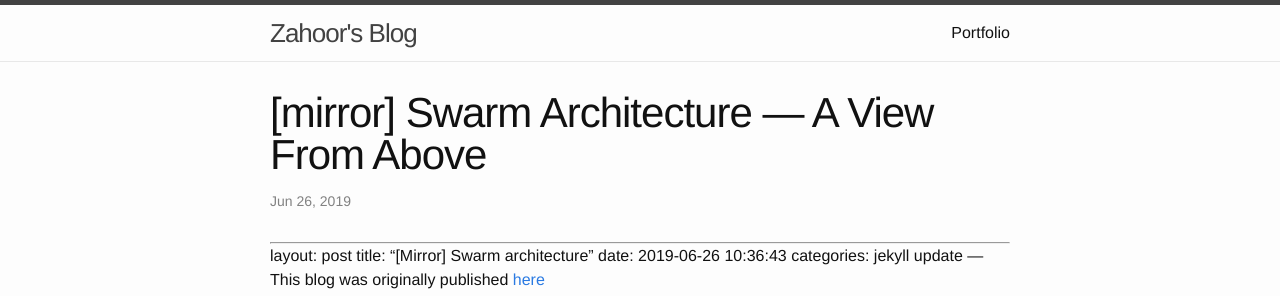
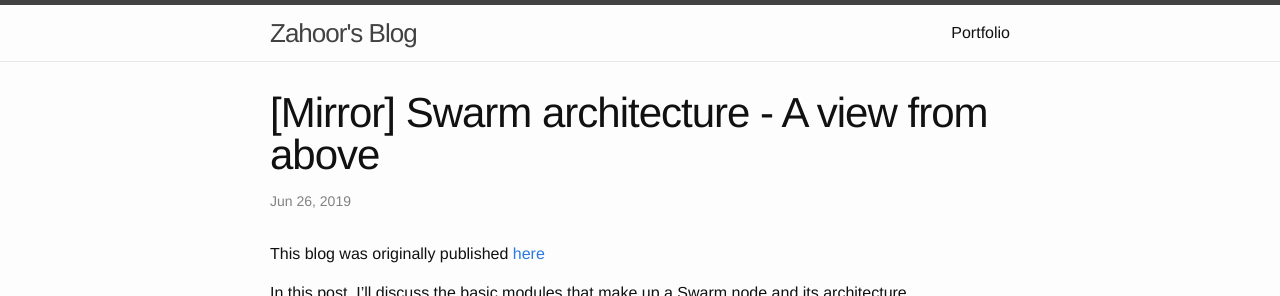
Before and after one commit to jmozah/jmozah.github.io, a Jekyll site: the page built from _posts/2019-06-26-[Mirror]-Swarm-Architecture-—-a-view-from-above.markdown, in a window 1280 px wide and 900 px high, cut to the strip 0-296 px from the top of the window. Built offline with Jekyll 4.4.1, drawn with Linux system fonts in a browser that asks for light colours; our own code applies the rules of GitHub Pages for plain Markdown files; part of the change alters nothing that is shown.

Commit message:
Update 2019-06-26-[Mirror]-Swarm-Architecture-—-a-view-from-above.markdown

```diff
--- a/_posts/2019-06-26-[Mirror]-Swarm-Architecture-—-a-view-from-above.markdown
+++ b/_posts/2019-06-26-[Mirror]-Swarm-Architecture-—-a-view-from-above.markdown
@@ -1,7 +1,6 @@
-
 ---
 layout: post
-title:  "[Mirror] Swarm architecture"
+title:  "[Mirror] Swarm architecture - A view from above"
 date:   2019-06-26 10:36:43
 categories: jekyll update
 ---
```
